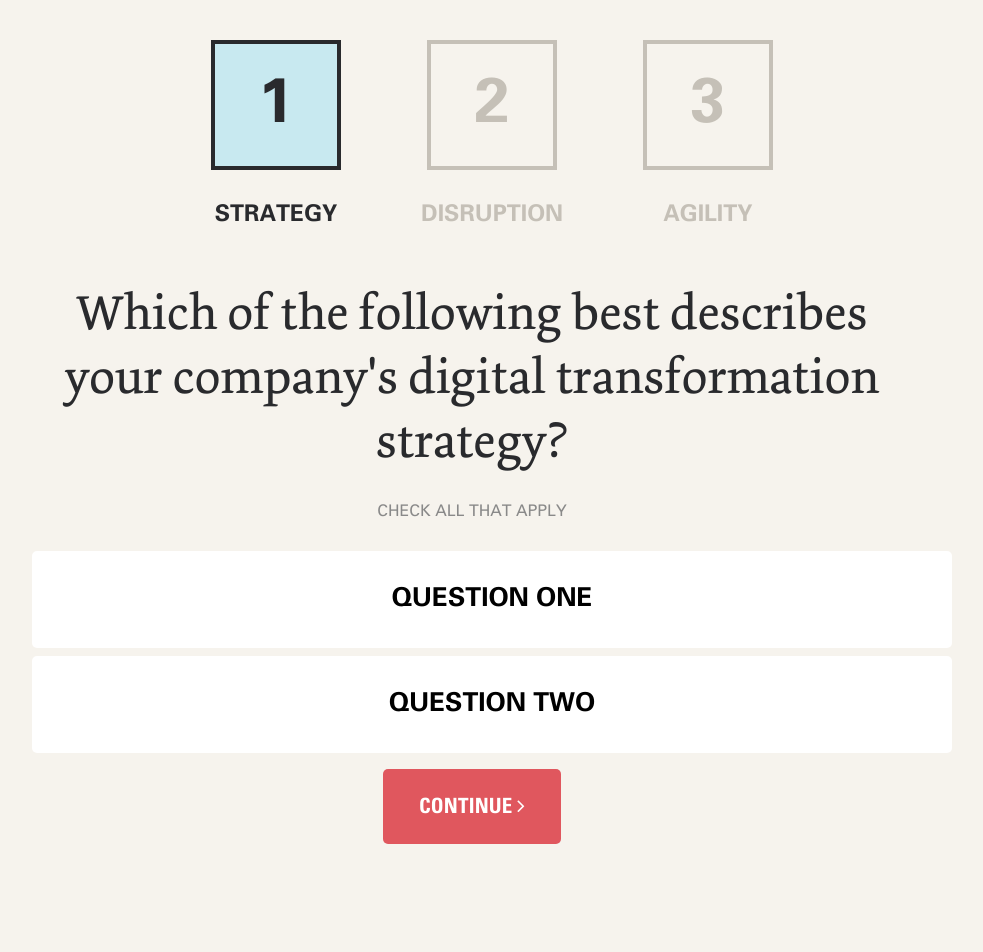
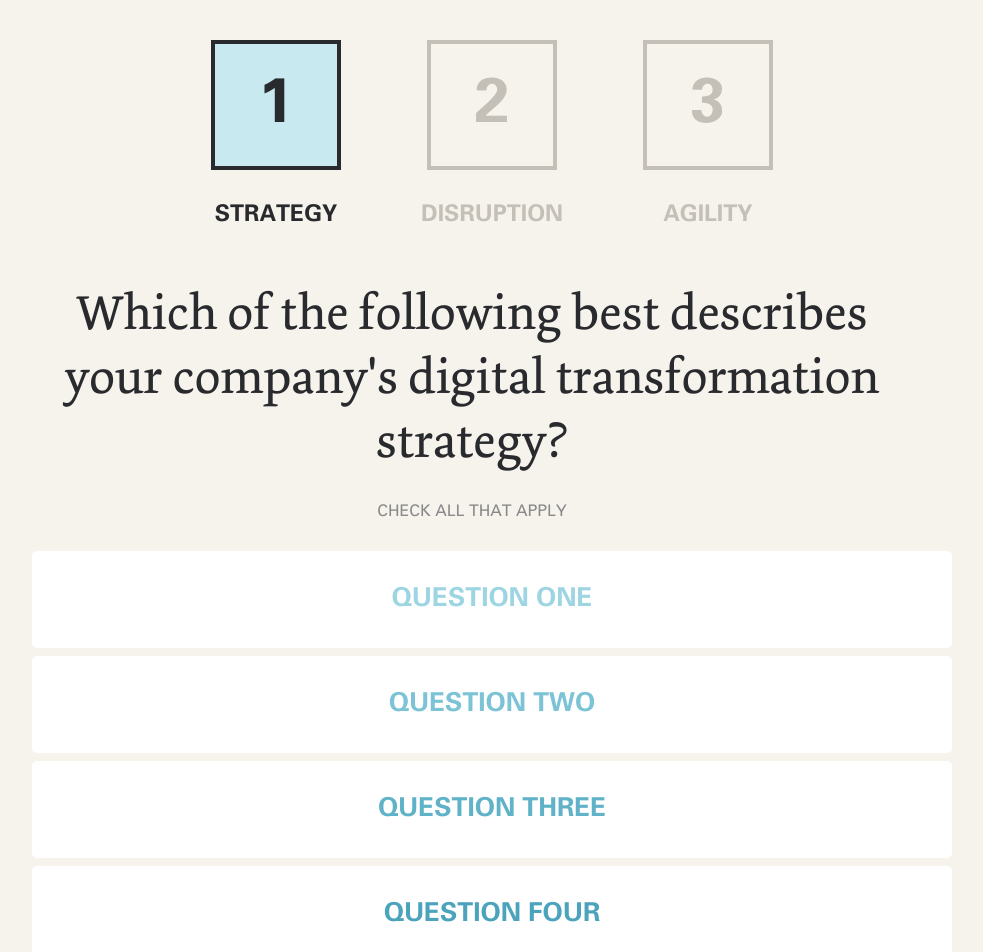
Before and after one commit to seriflafont/covid-iq-public, a React (Create React App) app: page /01 in a window 1280 px wide. Shown: the top 952 px of the page, without its empty margins (168-1151 px from the left). Before the commit the page ends 852 px from the top, so only its background shows below. Built offline with nearby package versions, Linux system fonts and the light colour scheme.

Commit message:
functionality for multi or single answer options

```diff
--- a/src/components/QuizQuestion/QuizQuestion.js
+++ b/src/components/QuizQuestion/QuizQuestion.js
@@ -13,22 +13,13 @@ class QuizQuestion extends Component{
     componentWillMount(){
         this.setState({index:this.props.index});
     }
-    // componentWillReceiveProps(){
-    //     this.setState({selected:this.props.selected});
-    // }
     selectItem(){
-        this.setState({selected: !this.state.selected}, ()=>{
-            if(this.state.selected){
-                this.props.handleSelect(this.state.index);
-            }else{
-                this.props.handleDeselect(this.state.index);
-            }
-        });
+        this.props.handleSelect(this.state.index);
     }
 
     render(){
         var styles;
-        if (this.state.selected) {
+        if (this.props.selectedIndexes.indexOf(this.state.index) !== -1) {
             styles = {
                 backgroundColor:this.props.dataVo.color,
                 color:'#fff'
--- a/src/views/Quiz01Question/Quiz01Question.js
+++ b/src/views/Quiz01Question/Quiz01Question.js
@@ -10,11 +10,19 @@ class Quiz01Question extends Component{
             questions:[
                 {
                     copy:'Question one',
-                    color:'#000'
+                    color:'#9dd5e2'
                 },
                 {
                     copy:'Question two',
-                    color:'#000'
+                    color:'#7bc3d5'
+                },
+                {
+                    copy:'Question three',
+                    color:'#60b2c8'
+                },
+                {
+                    copy:'Question four',
+                    color:'#4ba3bc'
                 }
             ],
             selected:[]
@@ -23,20 +31,32 @@ class Quiz01Question extends Component{
         this.handleQuestionSelected = this.handleQuestionSelected.bind(this);
     }
     handleQuestionSelected(index){
-        console.log('handleQuestionSelected');
-        this.setState((prevState) => ({
-            selected: prevState.selected.concat(index)
-        }));
+        if(this.state.multi){
+            if(this.state.selected.indexOf(index) === -1){ //not in selected array yet, add it
+                this.setState((prevState) => ({
+                    selected: prevState.selected.concat(index)
+                }));
+            }else{ //in selected array, remove it.
+                this.handleQuestionDeselected(index);
+            }
+        }else{
+            if(this.state.selected.indexOf(index) === -1){ //not in selected array yet, add it
+                this.setState((prevState) => ({
+                    selected: [index]
+                }));
+            }else{ //in selected array, remove it.
+                this.setState((prevState) => ({
+                    selected: []
+                }));
+            }
+        }
     }
     handleQuestionDeselected(index){
-        console.log('handleQuestionDeselected');
-        //NOT WORKING RIGHT.
-        this.setState((prevState) => ({
-            selected: prevState.selected.splice(prevState.selected.indexOf(index),1)
-        }));
-        // var selectedAnswers = this.state.selected;
-        // var newSelAnswers = selectedAnswers.splice(selectedAnswers.indexOf(index),1);
-        //console.log(newSelAnswers);
+        this.setState(prevState => { // pass callback in setState to avoid race condition
+            let newData = prevState.selected.slice() //copy array from prevState
+            newData.splice(newData.indexOf(index), 1) // remove element
+            return {selected: newData} // update state
+        })
     }
     render(){
         var scope=this;
@@ -54,7 +74,7 @@ class Quiz01Question extends Component{
                     <p className="note">Check all that apply</p>
                     <ul className="answers-wrapper">
                         {this.state.questions.map(function(obj, index){
-                            return <QuizQuestion key={index} index={index} dataVo={obj} handleDeselect={scope.handleQuestionDeselected} handleSelect={scope.handleQuestionSelected} />;
+                            return <QuizQuestion key={index} index={index} dataVo={obj} selectedIndexes={scope.state.selected} handleDeselect={scope.handleQuestionDeselected} handleSelect={scope.handleQuestionSelected} />;
                         })}
                     </ul>
                     <Link to="/02">
```
